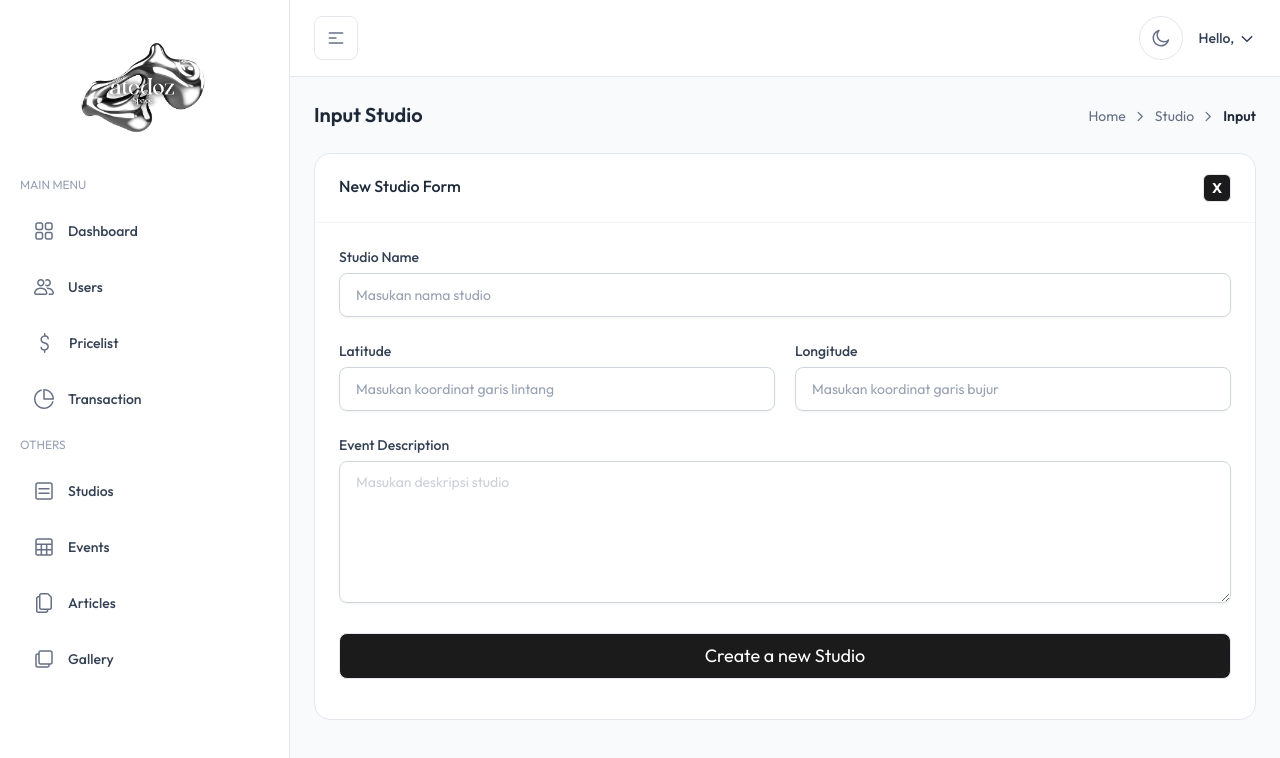
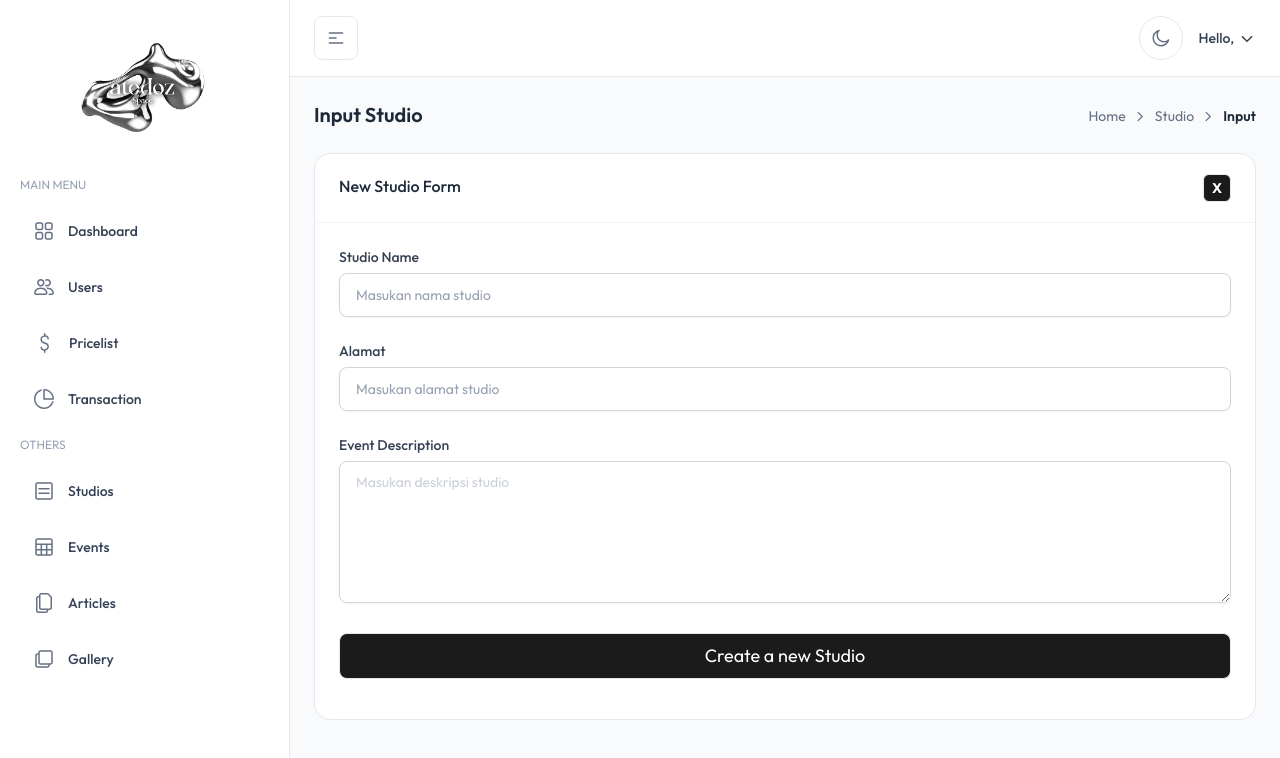
Before and after one commit to Foxvorism/atedoz-dashboard, a Next.js app: page /studios/input in a window 1280 px wide. Shown: the top 758 px of the page. Built offline with nearby package versions, Linux system fonts and the light colour scheme.

Commit message:
alamat studio

```diff
--- a/src/components/studios/Input.tsx
+++ b/src/components/studios/Input.tsx
@@ -16,8 +16,7 @@ export default function StudioInput() {
     const [studio, setStudio] = useState({
         id: 0,
         nama_studio: "",
-        longitude: "",
-        latitude: "",
+        alamat: "",
         deskripsi_posisi: ""
     });
 
@@ -34,8 +33,7 @@ export default function StudioInput() {
 
         const bodyFormData = new FormData();
         bodyFormData.append('nama_studio', studio.nama_studio);
-        bodyFormData.append('longitude', String(parseFloat(studio.longitude)));
-        bodyFormData.append('latitude', String(parseFloat(studio.latitude)));
+        bodyFormData.append('alamat', studio.alamat);
         bodyFormData.append('deskripsi_posisi', studio.deskripsi_posisi);
 
         try {
@@ -58,8 +56,7 @@ export default function StudioInput() {
             setStudio({
                 id: 0,
                 nama_studio: "",
-                longitude: "",
-                latitude: "",
+                alamat: "",
                 deskripsi_posisi: ""
             });
 
@@ -142,26 +139,13 @@ export default function StudioInput() {
                         </div>
                     </div>
                     <div>
-                        <div className="grid grid-cols-1 gap-5 lg:grid-cols-2">
-                            <div>
-                                <Label>Latitude</Label>
-                                <Input
-                                    type="text"
-                                    placeholder="Masukan koordinat garis lintang"
-                                    value={studio.latitude}
-                                    onChange={(e) => setStudio({ ...studio, latitude: e.target.value })}
-                                />
-                            </div>
-                            <div>
-                                <Label>Longitude</Label>
-                                <Input
-                                    type="text"
-                                    placeholder="Masukan koordinat garis bujur"
-                                    value={studio.longitude}
-                                    onChange={(e) => setStudio({ ...studio, longitude: e.target.value })}
-                                />
-                            </div>
-                        </div>
+                        <Label>Alamat</Label>
+                        <Input
+                            type="text"
+                            placeholder="Masukan alamat studio"
+                            value={studio.alamat}
+                            onChange={(e) => setStudio({ ...studio, alamat: e.target.value })}
+                        />
                     </div>
                     <div>
                         <Label>Event Description</Label>
--- a/src/components/studios/Studios.tsx
+++ b/src/components/studios/Studios.tsx
@@ -145,13 +145,7 @@ export default function Studios() {
                     isHeader
                     className="px-5 py-3 font-medium text-gray-500 text-start text-theme-xs dark:text-gray-400"
                   >
-                    Latitude
-                  </TableCell>
-                  <TableCell
-                    isHeader
-                    className="px-5 py-3 font-medium text-gray-500 text-start text-theme-xs dark:text-gray-400"
-                  >
-                    Longitude
+                    Alamat
                   </TableCell>
                   <TableCell
                     isHeader
@@ -189,10 +183,7 @@ export default function Studios() {
                         {studios.nama_studio}
                       </TableCell>
                       <TableCell className="px-4 py-3 text-gray-800 text-start text-theme-sm dark:text-gray-400">
-                        {studios.longitude}
-                      </TableCell>
-                      <TableCell className="px-4 py-3 text-gray-800 text-start text-theme-sm dark:text-gray-400">
-                        {studios.latitude}
+                        {studios.alamat ? studios.alamat : '-'}
                       </TableCell>
                       <TableCell className="px-4 py-3 text-gray-800 text-start text-theme-sm dark:text-gray-400">
                         {studios.deskripsi_posisi}
```
